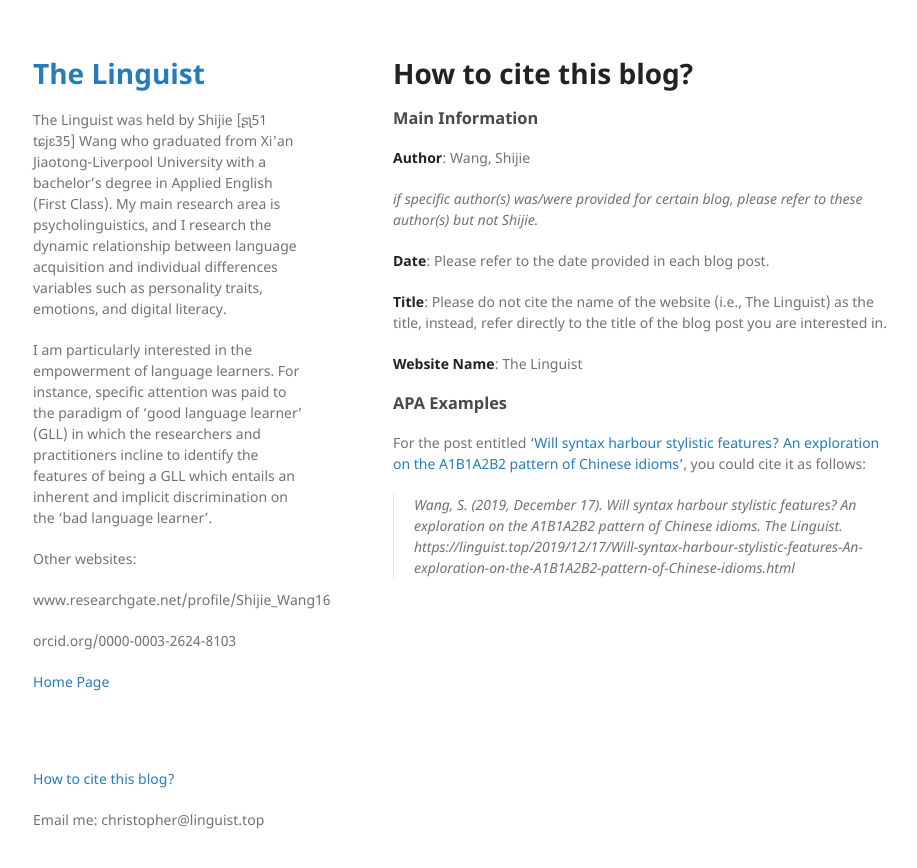
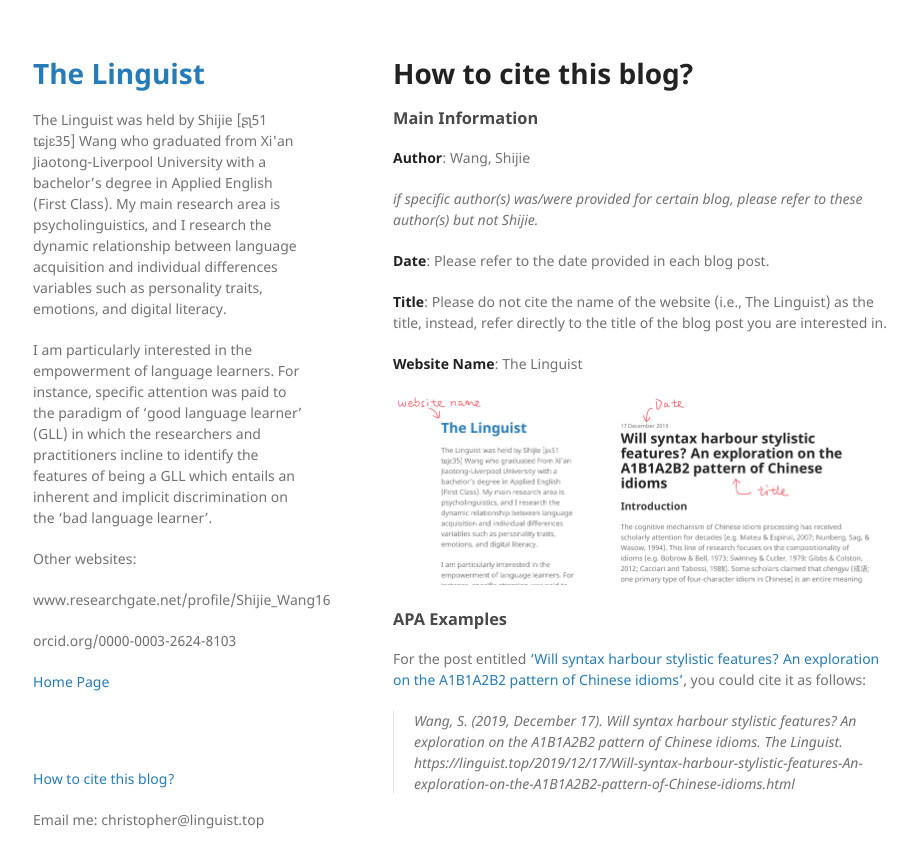
Before and after one commit to ChristopherTLAL/personal-blog, a Jekyll site: the page built from How_to_Cite/index.md, in a window 1280 px wide. Shown: the top 868 px of the page, without its empty margins (177-1094 px from the left). Built offline with Jekyll 4.4.1, drawn with Linux system fonts in a browser that asks for light colours.

Commit message:
Update index.md

```diff
--- a/How_to_Cite/index.md
+++ b/How_to_Cite/index.md
@@ -15,6 +15,8 @@ permalink: /How_to_Cite/
 
 **Website Name**: The Linguist
 
+![](/citepic.png)
+
 ### APA Examples
 
 For the post entitled ['Will syntax harbour stylistic features? An exploration on the A1B1A2B2 pattern of Chinese idioms'](https://linguist.top/2019/12/17/Will-syntax-harbour-stylistic-features-An-exploration-on-the-A1B1A2B2-pattern-of-Chinese-idioms.html), you could cite it as follows:
```
